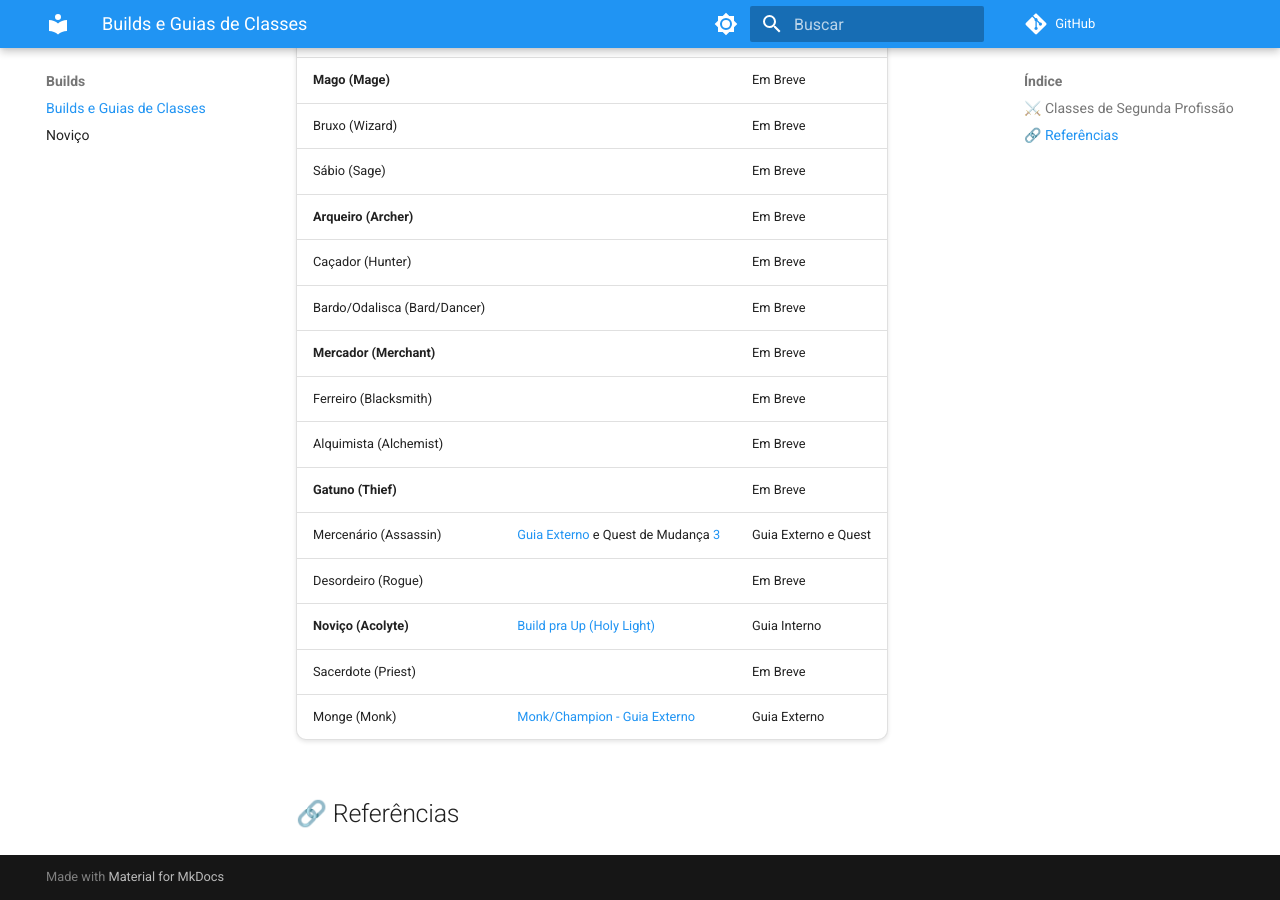
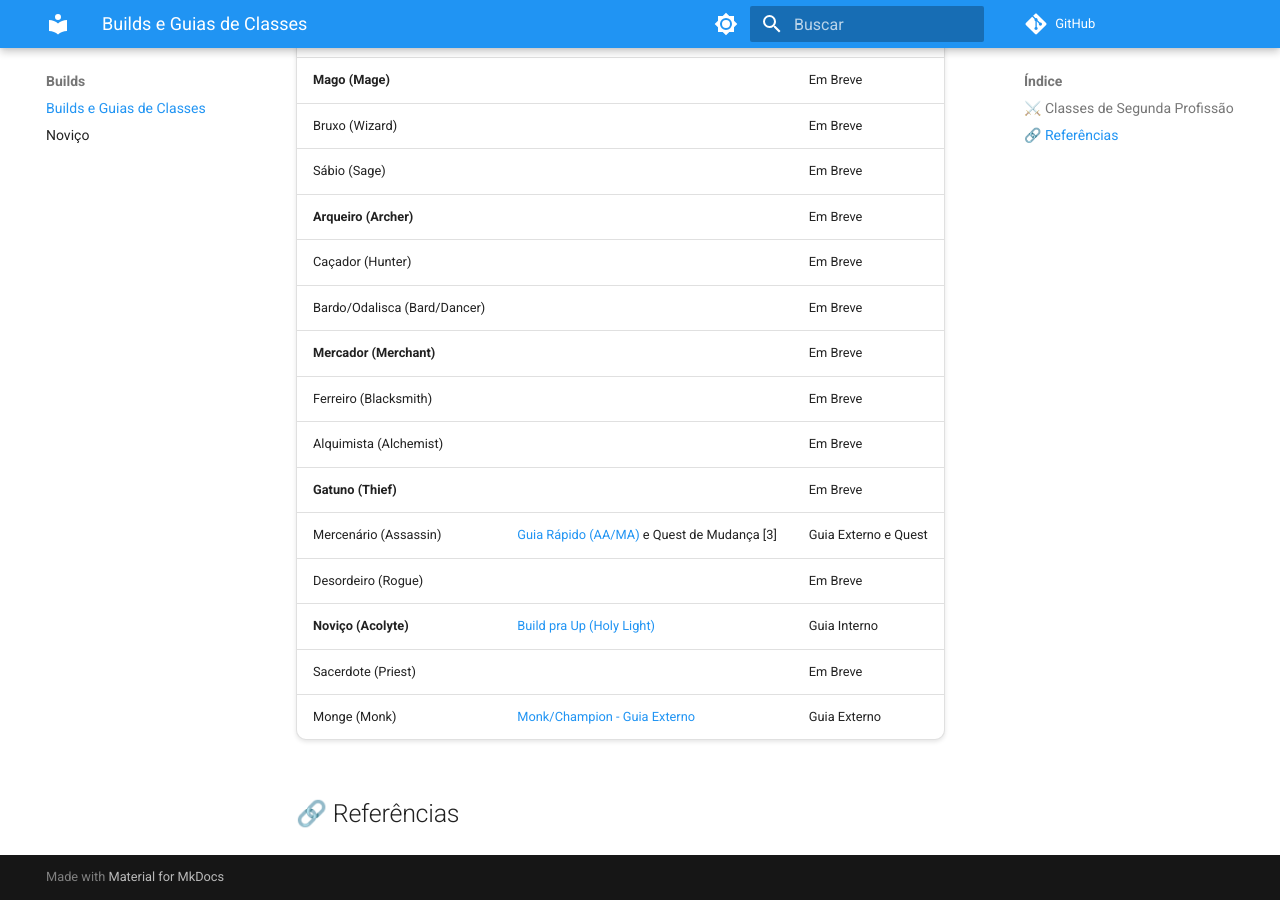
Before and after one commit to mythofyggdrasil/mythofyggdrasil.github.io, an MkDocs documentation site: the page built from docs/builds.md, in a window 1280 px wide and 900 px high, scrolled down 603 px. Built offline with MkDocs 1.6.1 and Material for MkDocs 9.7.7, drawn with Linux system fonts in a browser that asks for light colours; comment, search, counter and statistics services are not loaded.

Commit message:
Update builds.md

```diff
--- a/docs/builds.md
+++ b/docs/builds.md
@@ -28,7 +28,7 @@
 | Ferreiro (Blacksmith) | | Em Breve |
 | Alquimista (Alchemist) | | Em Breve |
 | **Gatuno (Thief)** | | Em Breve |
-| Mercenário (Assassin) | [Guia Externo] [1] e Quest de Mudança [3] | Guia Externo e Quest |
+| Mercenário (Assassin) | [Guia Rápido (AA/MA)](builds/assassin-cross.md) e Quest de Mudança [3] | Guia Externo e Quest |
 | Desordeiro (Rogue) | | Em Breve |
 | **Noviço (Acolyte)**| [Build pra Up (Holy Light)](builds/novico.md) | Guia Interno |
 | Sacerdote (Priest) | | Em Breve |
```
Also changed, not shown: other parts of docs/builds.md (+1 -2 lines).
